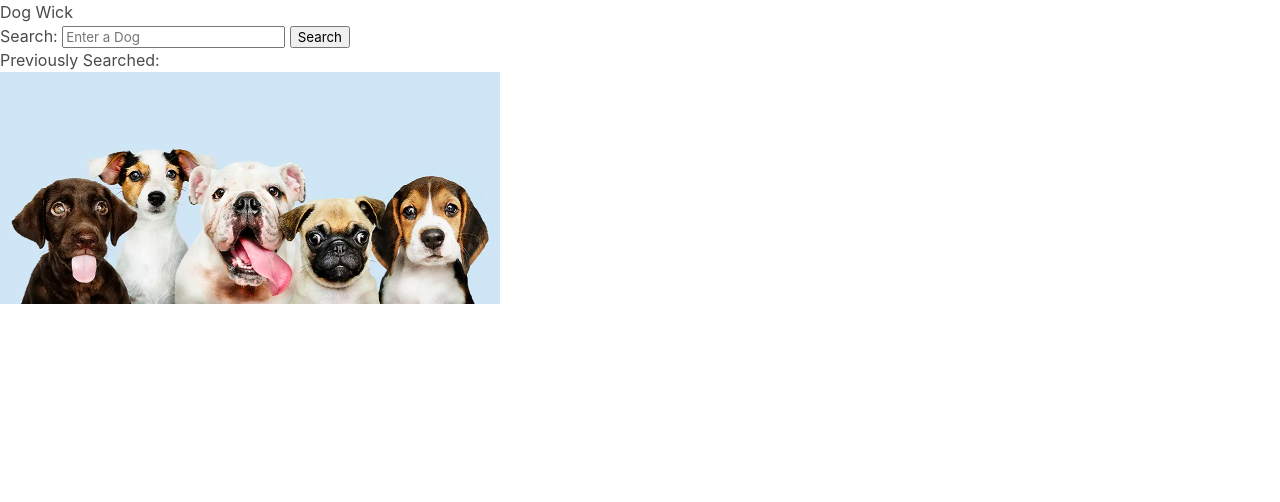
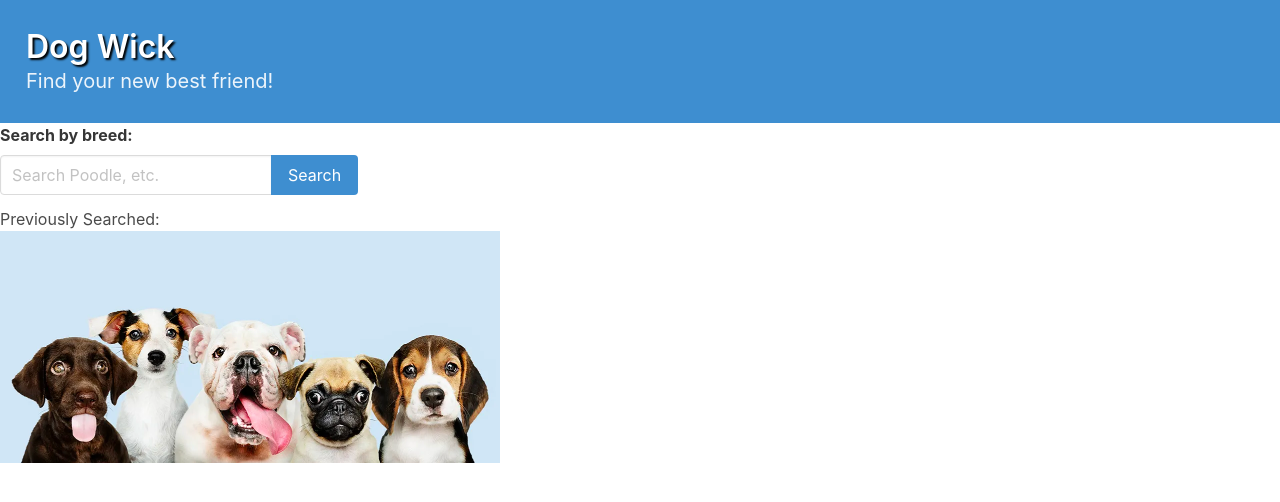
Before and after one commit to shcherbatiuk17/dog-wick, a plain HTML site: page index.html in a window 1280 px wide. Drawn offline with nearby package versions, Linux system fonts and the light colour scheme.

Commit message:
added some elements using bulma, some css code

```diff
--- a/assets/css/style.css
+++ b/assets/css/style.css
@@ -0,0 +1,12 @@
+/* Global selector (only used for seeing boxes) */
+/* * {
+    outline: 1px red dashed;
+} */
+
+.hero {
+    padding: 5px 2px;
+}
+
+.title {
+    text-shadow: 2px 2px 2px black;
+}
--- a/index.html
+++ b/index.html
@@ -9,16 +9,36 @@
     <link rel="stylesheet" href="./assets/css/style.css" />
 </head>
 <body>
-    <h1>Dog Wick</h1>
+    <!--Top of page section-->
+    <section class="hero is-small is-info">
+        <div class="hero-body">
+          <p class="title">
+            Dog Wick
+          </p>
+          <p class="subtitle">
+            Find your new best friend!
+          </p>
+        </div>
+    </section>
 
-    <form>
-        <label for="submitbtn">Search:</label>
-        <input type="text" id="search" name="search" placeholder="Enter a Dog">
-        <button type="submit">Search</button>
-    </form>
+      <!--Search section-->
+      <div class="field">
+        <label class="label">Search by breed:</label>
+        <div class="field has-addons">
+            <div class="control">
+              <input class="input" type="text" placeholder="Search Poodle, etc.">
+            </div>
+            <div class="control">
+              <a class="button is-info">
+                Search
+              </a>
+            </div>
+          </div>
+    <section>
         <form>
             <label for="dogcategory">Previously Searched:</label>
         </form>
+    </section>
         <img src="image.png" alt="image of dogs smiling" width="500" height="333">
 
     <script src= "./assets/js/script.js"></script>
```
